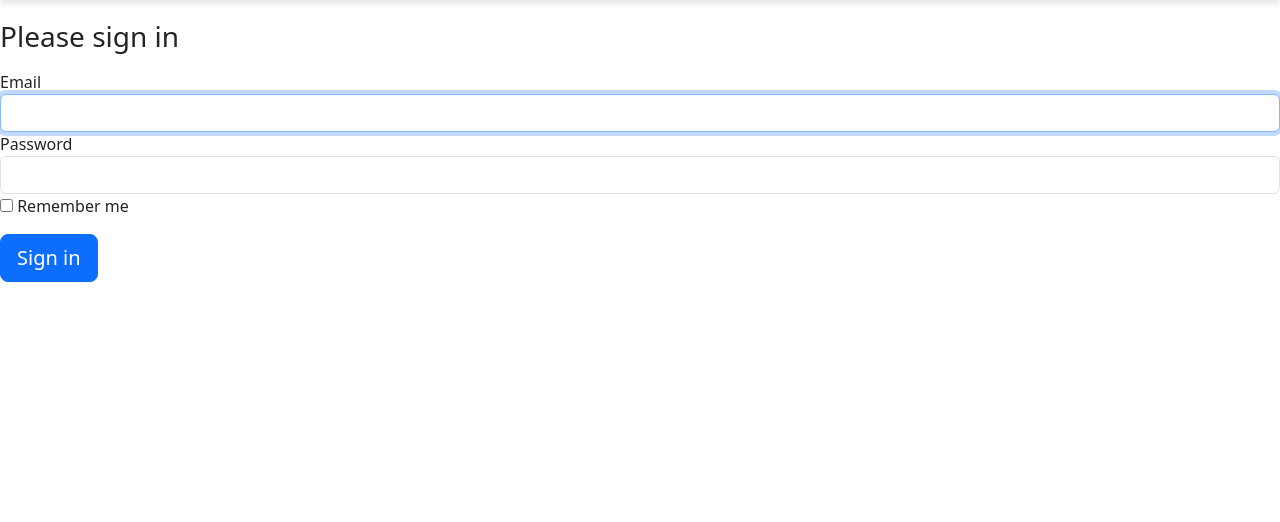
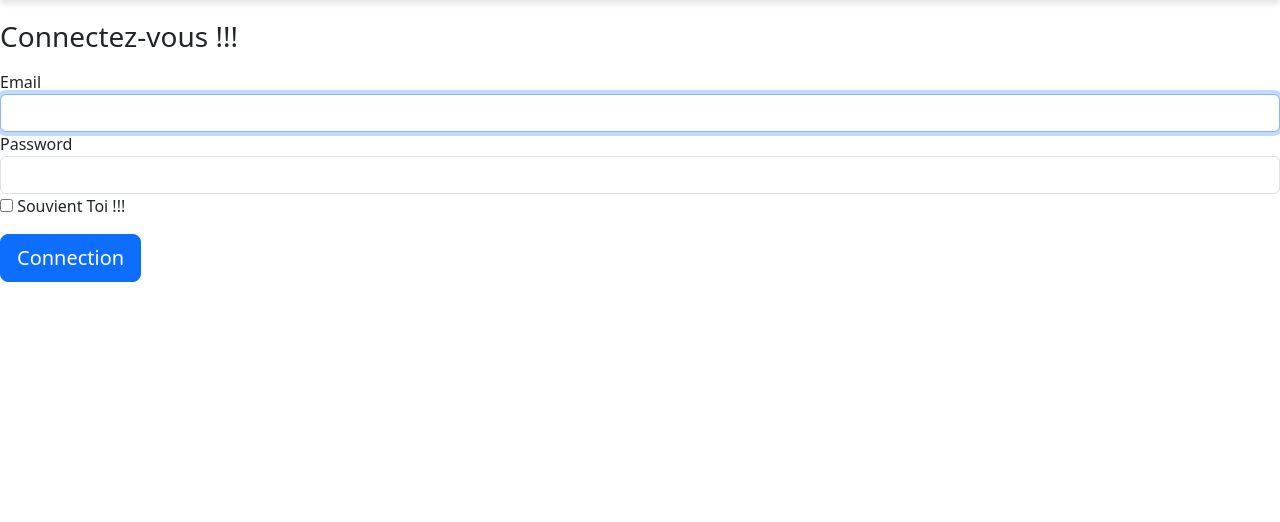
Before and after one commit to Mairie-SJC/GESTION_BUDGET, a Symfony app: template templates/security/login.html.twig in a window 1280 px wide. Shown: the part 115-637 px from the top of the page. Run offline with Twig, Linux system fonts and the light colour scheme; the template is opened without the code that fills it, so the values that code supplies are empty; some libraries are stand-ins or nearby versions.

```diff
--- a/templates/security/login.html.twig
+++ b/templates/security/login.html.twig
@@ -1,6 +1,6 @@
 {% extends 'base.html.twig' %}
 
-{% block title %}Log in!{% endblock %}
+{% block title %}Connection{% endblock %}
 
 {% block body %}
 <form method="post">
@@ -14,7 +14,7 @@
         </div>
     {% endif %}
 
-    <h1 class="h3 mb-3 font-weight-normal">Please sign in</h1>
+    <h1 class="h3 mb-3 font-weight-normal">Connectez-vous !!!</h1>
     <label for="inputEmail">Email</label>
     <input type="email" value="{{ last_username }}" name="email" id="inputEmail" class="form-control" autocomplete="email" required autofocus>
     <label for="inputPassword">Password</label>
@@ -23,12 +23,12 @@
 
     <div class="checkbox mb-3">
         <label>
-            <input type="checkbox" name="_remember_me"> Remember me
+            <input type="checkbox" name="_remember_me"> Souvient Toi !!!
         </label>
     </div>
 
     <button class="btn btn-lg btn-primary" type="submit">
-        Sign in
+        Connection
     </button>
 </form>
 {% endblock %}
```
Also changed, not shown: 1 other file.
